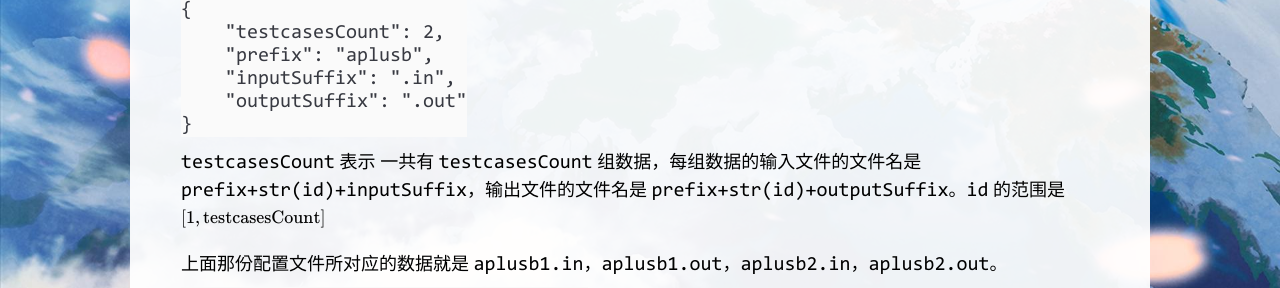
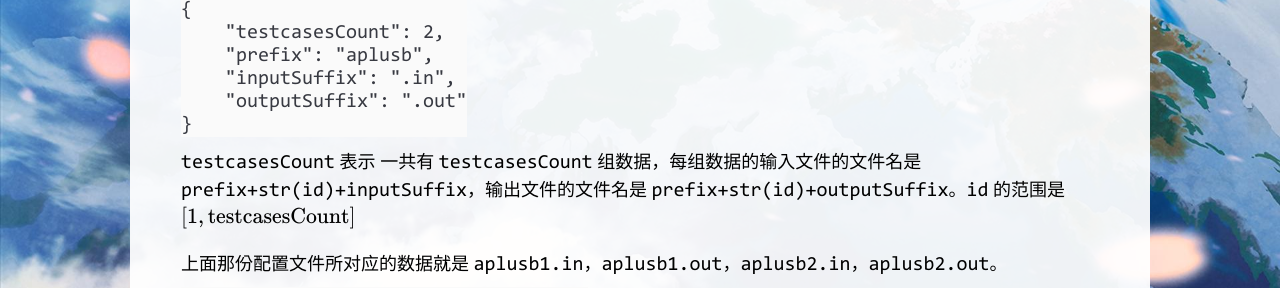
Before and after one commit to intoj/intoj, a Flask app: page /help in a window 1280 px wide. Shown: the part 465-753 px from the top of the page. Run offline with Flask 2, Linux system fonts and the light colour scheme.

Commit message:
修正：css 中字体大小设置影响 KaTeX 字体大小

```diff
--- a/static/intoj.css
+++ b/static/intoj.css
@@ -1,4 +1,4 @@
-div,span,p{
+body{
 	font-size: 18px;
 }
 a{
--- a/templates/problem.html
+++ b/templates/problem.html
@@ -10,7 +10,7 @@
 					<div class="row item-centered">
 						<div class="column item-centered" style="width: 94%;">
 							<h2 class="row title" style="margin-left: 10px;"> {{name}} </h2>
-							<div class="grey rounded havemarkdown" style="width: calc( 100% - 20px ); text-align: left; padding: 10px 10px; font-size: 20px; overflow: auto"> {{- content.replace('\\','\\\\')|e -}} </div>
+							<div class="grey rounded havemarkdown" style="width: calc( 100% - 20px ); text-align: left; padding: 10px 10px; overflow: auto"> {{- content.replace('\\','\\\\')|e -}} </div>
 						</div>
 					</div>
 				{% endif %}
```
